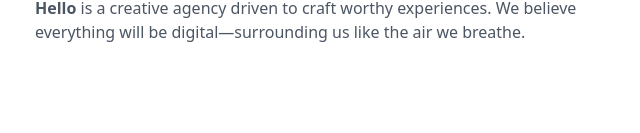
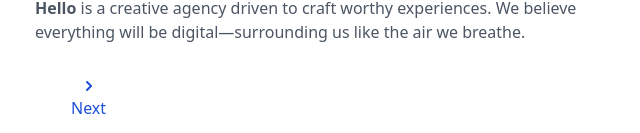
Before and after one commit to Helen2813/google, a Next.js app: page /search in a window 1280 px wide. Shown: the part 1567-1700 px from the top of the page, without its empty margins (173-813 px from the left). Before the commit the page ends 1643 px from the top, so only its background shows below. Built offline with nearby package versions, Linux system fonts and the light colour scheme; no server answers.

Commit message:
added pagination component

```diff
--- /dev/null
+++ b/components/PaginationButtons.js
@@ -0,0 +1,34 @@
+import React from 'react';
+import Link from 'next/link';
+import { useRouter} from "next/router";
+import { ChevronLeftIcon, ChevronRightIcon } from "@heroicons/react/solid";
+
+function PaginationButtons() {
+  const router = useRouter();
+  const startIndex = Number(router.query.start) || 1;
+
+  return (
+    <div
+      className="text-blue-700 flex px-9 pb-4 justify-between sm:justify-start sm:space-x-44 sm:p-x-0"
+    >
+      {startIndex > 10 && (
+        <Link href={`/search?term=${router.query.term}&searchType=${router.query.searchType}&start=${startIndex + 10}`}>
+          <div className="cursor-pointer flex flex-col items-center hover:underline">
+            <ChevronLeftIcon className="h-5" />
+            <p>Previous</p>
+          </div>
+        </Link>
+      )}
+      {startIndex < 90 && (
+        <Link href={`/search?term=${router.query.term}&searchType=${router.query.searchType}&start=${startIndex + 10}`}>
+          <div className="cursor-pointer flex flex-col items-center hover:underline">
+            <ChevronRightIcon className="h-5" />
+            <p>Next</p>
+          </div>
+        </Link>
+      )}
+    </div>
+  );
+}
+
+export default PaginationButtons;
--- a/components/SearchResults.js
+++ b/components/SearchResults.js
@@ -1,5 +1,6 @@
 import React from 'react';
 import Parser from "html-react-parser";
+import PaginationButtons from "./PaginationButtons";
 
 function SearchResults({ results }) {
   return (
@@ -19,6 +20,7 @@
           <p className="text-gray-600">{Parser(result.htmlSnippet)}</p>
         </div>
       ))}
+      <PaginationButtons />
     </div>
   );
 }
--- a/pages/search.js
+++ b/pages/search.js
@@ -22,9 +22,10 @@
 }
 
 export async function getServerSideProps(context) {
+  const startIndex = context.query.start || '1';
   const mockData = true; // because only 100 requests per day
   const data = mockData ? Response : await fetch(
-    `https://www.googleapis.com/customsearch/v1?key=${process.env.API_KEY}&cx=${process.env.CONTEXT_KEY}&q=${context.query.term}${context.query.searchType && "&searchType=image"}`
+    `https://www.googleapis.com/customsearch/v1?key=${process.env.API_KEY}&cx=${process.env.CONTEXT_KEY}&q=${context.query.term}${context.query.searchType && "&searchType=image"}&startQuery=${startIndex}`
   ).then((response) => response.json());
   return {
     props: {
```
